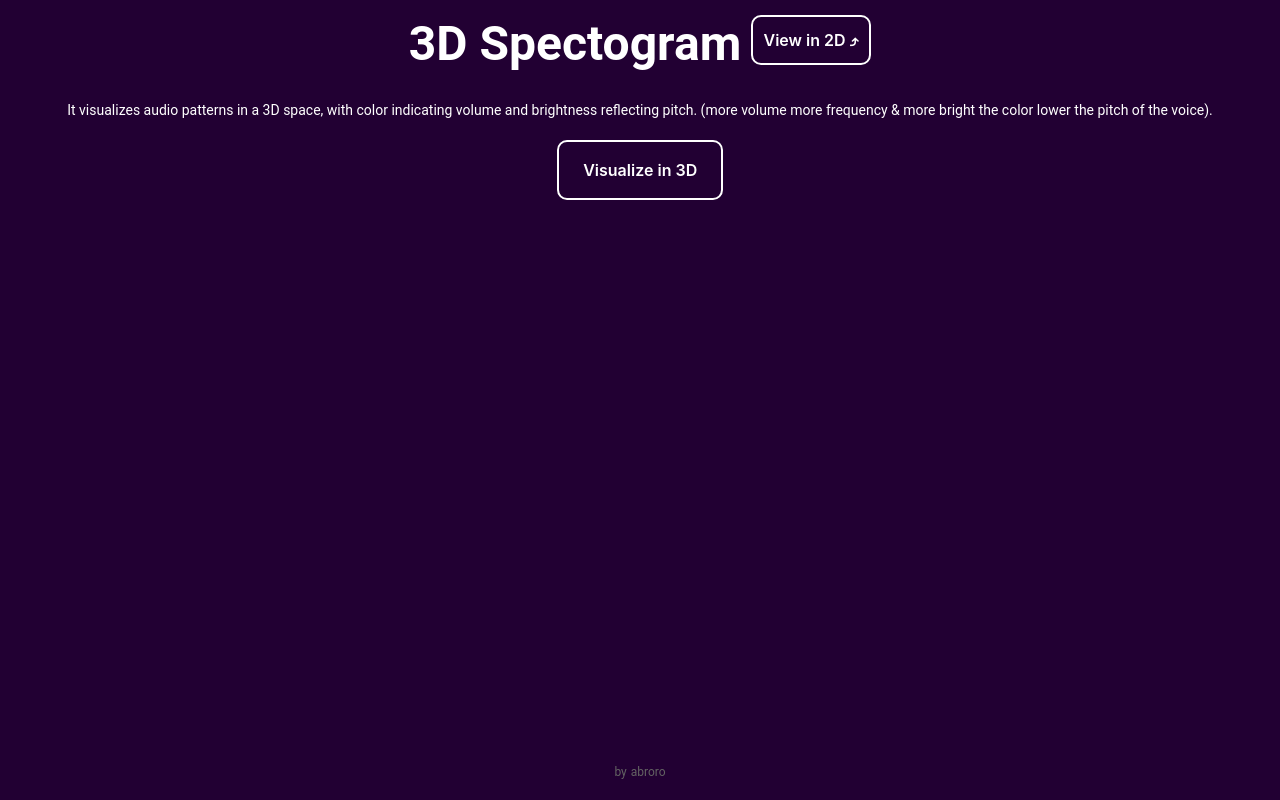
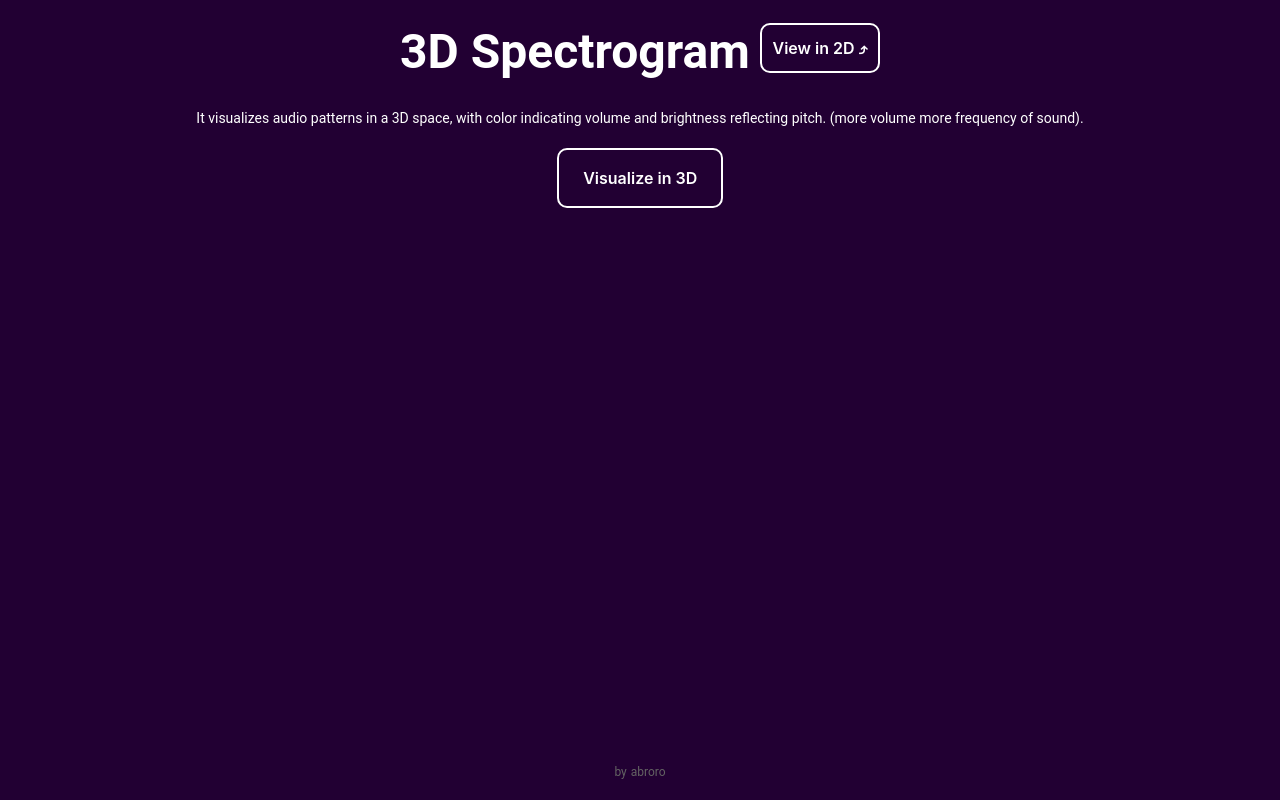
Before and after one commit to abroroo/audiochi, a Next.js app: page /viewIn3D in a window 1280 px wide. Built offline with nearby package versions, Linux system fonts and the light colour scheme.

Commit message:
Copywriting update

```diff
--- a/src/components/Spectogram3D.jsx
+++ b/src/components/Spectogram3D.jsx
@@ -73,8 +73,8 @@ const Spectogram3D = () => {
 
   return (
     <div className="felx flex-col ">
-      <div className="flex items-center justify-center">
-        <h1 className="mt-2">3D Spectogram</h1>
+      <div className="flex items-center justify-center mt-2">
+        <h1 className="mt-2">3D Spectrogram</h1>
         <Link href="/">
           <button
             className="button-28"
@@ -98,7 +98,7 @@ const Spectogram3D = () => {
           >
             It visualizes audio patterns in a 3D space, with color indicating
             volume and brightness reflecting pitch. (more volume more frequency
-            & more bright the color lower the pitch of the voice).
+            of sound).
           </p>
           <button className="button-28 " onClick={toggleMicrophone}>
             {isMicOn ? "Stop " : "Visualize in 3D"}
```
